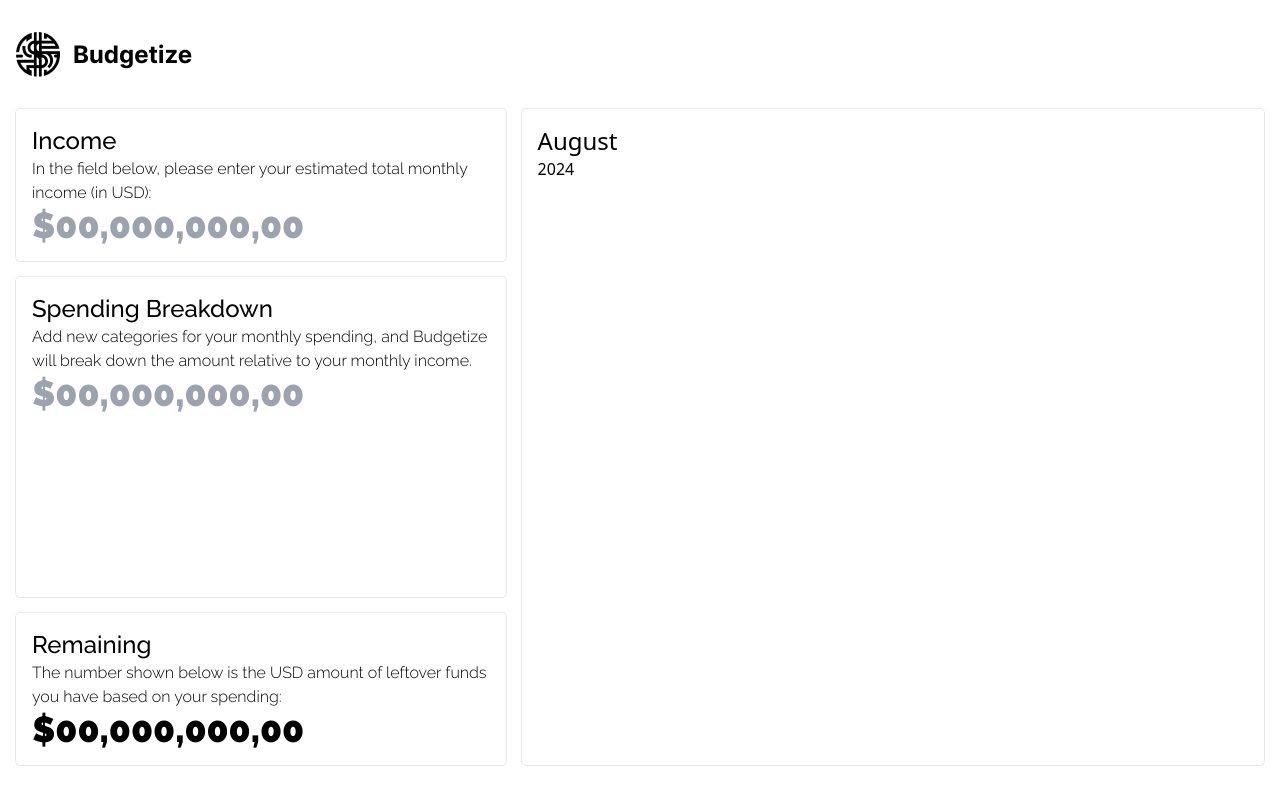
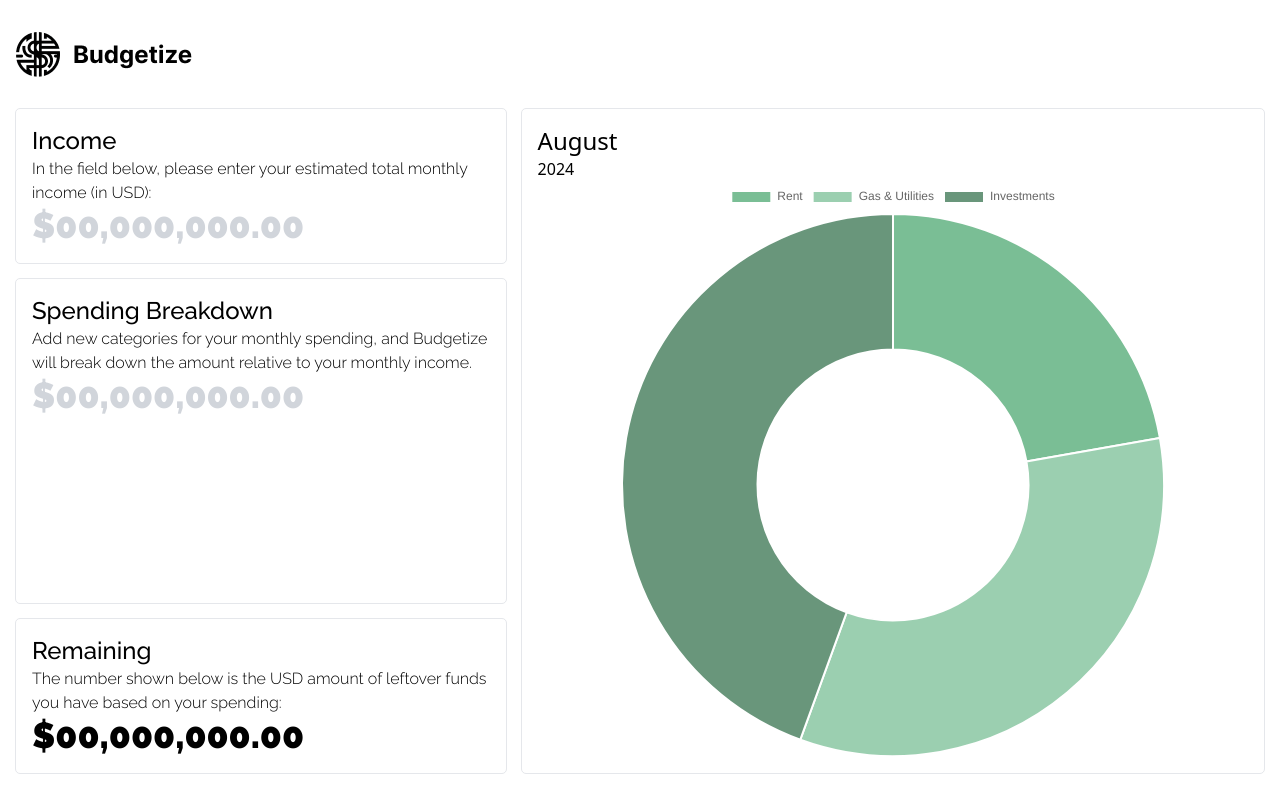
Before and after one commit to NicholasGannon/Budgetize, a React (Vite) app: page / in a window 1280 px wide. Built offline with nearby package versions, Linux system fonts and the light colour scheme.

Commit message:
Added chart + updated styles

```diff
--- a/package.json
+++ b/package.json
@@ -10,7 +10,9 @@
     "preview": "vite preview"
   },
   "dependencies": {
+    "chart.js": "^4.4.4",
     "react": "^18.3.1",
+    "react-chartjs-2": "^5.2.0",
     "react-dom": "^18.3.1"
   },
   "devDependencies": {
--- a/src/App.jsx
+++ b/src/App.jsx
@@ -4,7 +4,7 @@ import Dashboard from './components/Dashboard'
 
 export default function App() {
   return (
-    <div className='container-xl mx-auto px-4'>
+    <div className='container mx-auto px-4'>
       <Header />
       <Dashboard />
     </div>
--- a/src/components/BreakdownCard.jsx
+++ b/src/components/BreakdownCard.jsx
@@ -3,7 +3,7 @@ export default function BreakdownCard() {
         <div className="outline outline-1 outline-gray-200 p-4 rounded font-Raleway" style={{gridArea: "2 / 1 / 4 / 3"}}>
             <h2 className="text-2xl font-medium">Spending Breakdown</h2>
             <p className="text-base font-light">Add new categories for your monthly spending, and Budgetize will break down the amount relative to your monthly income.</p>
-            <input className="text-4xl font-black" placeholder="$00,000,000,00" />
+            <input className="text-4xl font-black text-gray-600 focus:outline-none focus:placeholder:text-gray-600 placeholder:text-gray-300" type="number" placeholder="$00,000,000.00" />
         </div>
     )
 }
--- a/src/components/IncomeCard.jsx
+++ b/src/components/IncomeCard.jsx
@@ -3,7 +3,7 @@ export default function IncomeCard() {
         <div className="outline outline-1 outline-gray-200 p-4 rounded font-Raleway" style={{gridArea: "1 / 1 / 2 / 3"}}>
             <h2 className="text-2xl font-medium">Income</h2>
             <p className="text-base font-light">In the field below, please enter your estimated total monthly income (in USD):</p>
-            <input className="text-4xl font-black" placeholder="$00,000,000,00" />
+            <input className="text-4xl font-black text-gray-600 focus:outline-none focus:placeholder:text-gray-600 placeholder:text-gray-300" type="number" placeholder="$00,000,000.00" />
         </div>
     )
 }
--- a/src/components/RemainingCard.jsx
+++ b/src/components/RemainingCard.jsx
@@ -3,7 +3,7 @@ export default function RemainingCard() {
         <div className="outline outline-1 outline-gray-200 p-4 rounded font-Raleway" style={{gridArea: "4 / 1 / 5 / 3"}}>
             <h2 className="text-2xl font-medium">Remaining</h2>
             <p className="text-base font-light">The number shown below is the USD amount of leftover funds you have based on your spending:</p>
-            <h3 className="text-4xl font-black">$00,000,000,00</h3>
+            <h3 className="text-4xl font-black">$00,000,000.00</h3>
         </div>
     )
 }
--- a/src/components/Visuals.jsx
+++ b/src/components/Visuals.jsx
@@ -1,3 +1,6 @@
+import 'chart.js/auto';
+import { Doughnut } from "react-chartjs-2";
+
 export default function Visuals() {
     const month = new Date().toLocaleString('default', { month: 'long' });
     const year = new Date().getFullYear();
@@ -6,6 +9,23 @@ export default function Visuals() {
         <div className="outline outline-1 outline-gray-200 p-4 rounded" style={{gridArea: "1 / 3 / 5 / 6"}}>
             <h2 className="text-2xl font-medium">{month}</h2>
             <p className="text-base font-light">{year}</p>
+            <div className='max-w-xl mx-auto'>
+                <Doughnut
+                data={{
+                    labels: ["Rent", "Gas & Utilities", "Investments"],
+                    datasets: [
+                        {
+                            data: [200, 300, 400],
+                            backgroundColor: [
+                                '#7ABE95',
+                                '#9BCFB0',
+                                '#69967B',
+                            ],
+                        },
+                    ],
+                }}
+            />
+        </div>
         </div>
     )
 }
```
Also changed, not shown: 1 other file (tests, documents, lock files or other folders).
